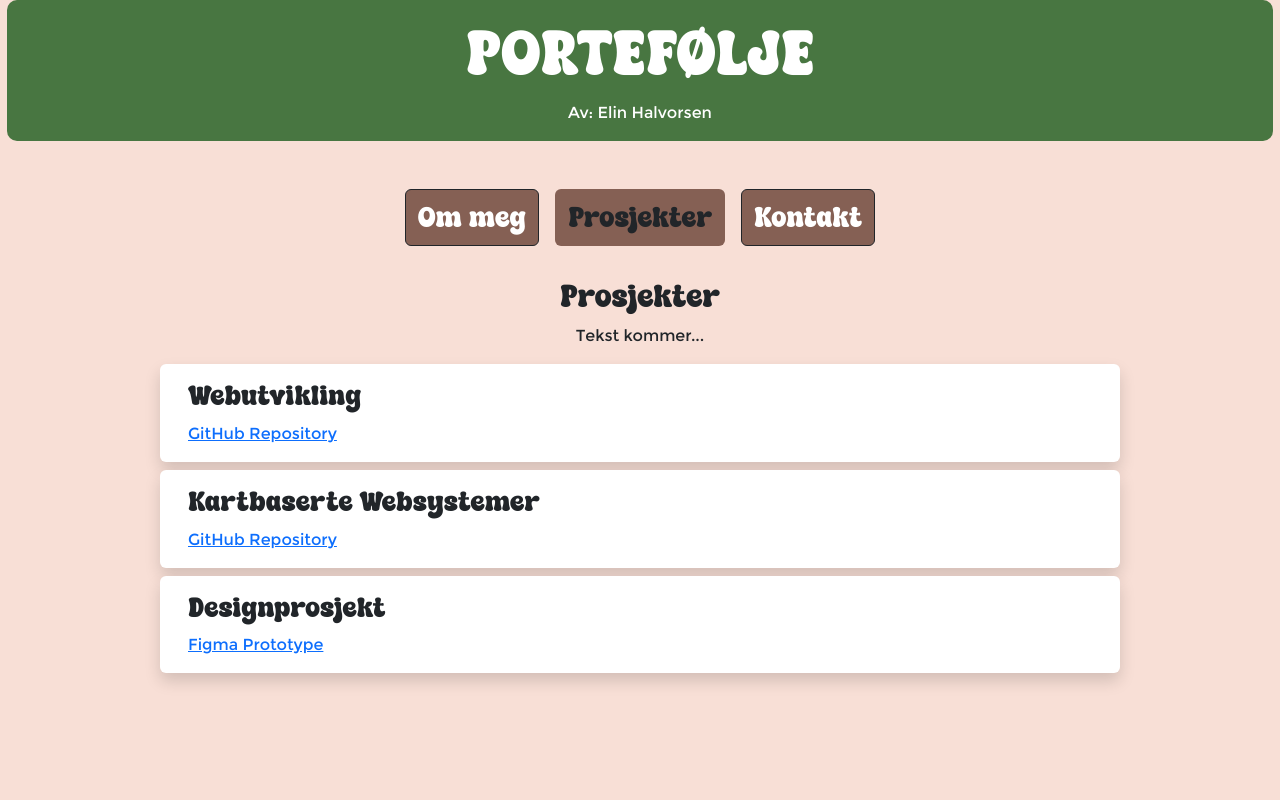
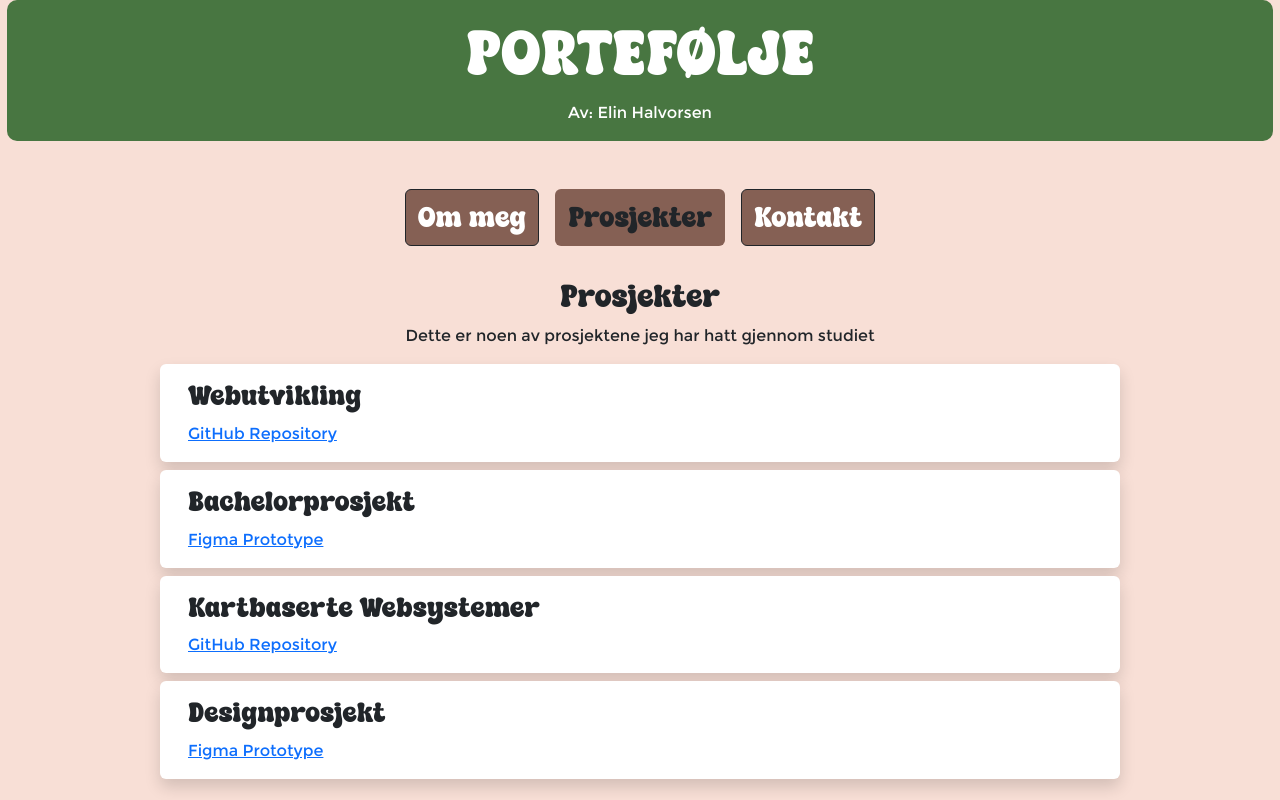
Before and after one commit to elinhalvorsen/portfolio, a React (Vite) app: page / in a window 1280 px wide. Both pictures are taken after a click on the button "Prosjekter". Built offline with nearby package versions, Linux system fonts and the light colour scheme.

Commit message:
La til prosjekter

```diff
--- a/src/components/pages/Projects.tsx
+++ b/src/components/pages/Projects.tsx
@@ -6,7 +6,9 @@ const Projects = () => {
   return (
     <div>
       <Subtitle title="Prosjekter" />
-      <Paragraph text={"Tekst kommer..."} />
+      <Paragraph
+        text={"Dette er noen av prosjektene jeg har hatt gjennom studiet"}
+      />
       <ContentBox
         title={"Webutvikling"}
         text={
@@ -16,6 +18,17 @@ const Projects = () => {
             rel="noopener noreferrer"
           >
             GitHub Repository
+          </a>
+        }
+      />
+      <ContentBox
+        title={"Bachelorprosjekt"}
+        text={
+          <a
+            href="https://www.figma.com/design/b69HSy6ZQFr8CTNuZ6BQsu/Gruppe25-2025-Statenspensjonskasse?node-id=206-1733&t=yLuIii5s0foFKx0Q-1"
+            target="_blank"
+          >
+            Figma Prototype
           </a>
         }
       />
```
